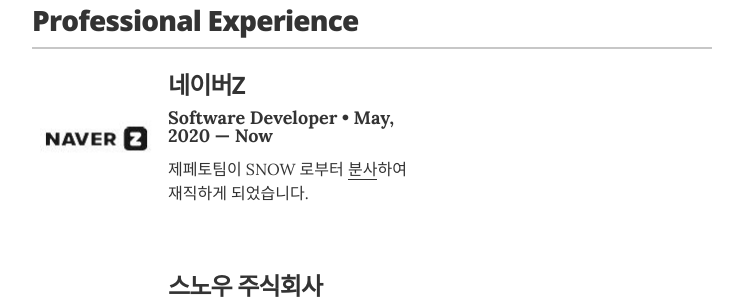
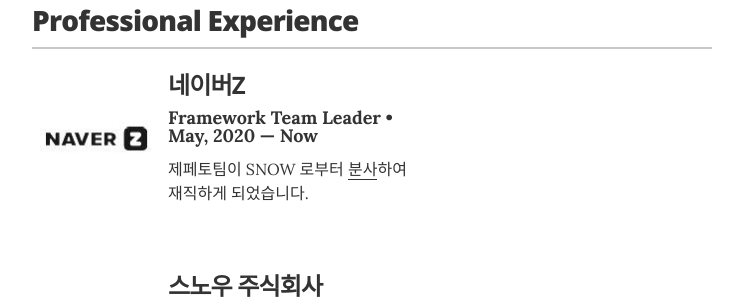
Before and after one commit to und3rs/resume_kr, a Jekyll site: the page built from index.html, in a window 1280 px wide and 900 px high, scrolled down 735 px. Shown: the part 154-454 px from the top of the window, without its empty margins (268-1011 px from the left). Built offline with Jekyll 4.4.1, drawn with Linux system fonts in a browser that asks for light colours.

Commit message:
Update experience.yml

```diff
--- a/_data/experience.yml
+++ b/_data/experience.yml
@@ -2,7 +2,7 @@
 
 - company: 네이버Z
   ci: ./corp/naverz.jpg
-  position: Software Developer
+  position: Framework Team Leader
   duration:  May, 2020  &mdash; Now
   summary: 제페토팀이 SNOW 로부터 <a href="https://www.sedaily.com/NewsVIew/1Z2MCCEA9A" target="_blank">분사</a>하여 재직하게 되었습니다.
 
```
